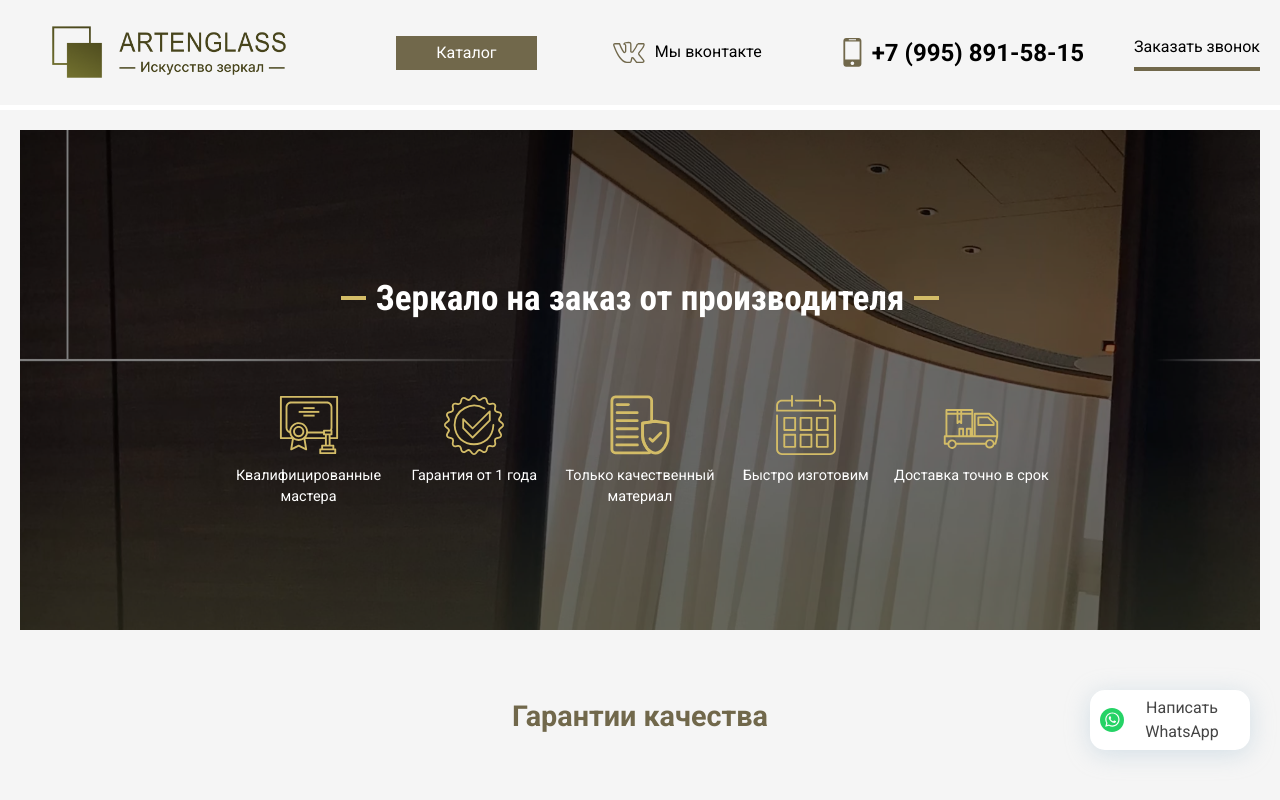
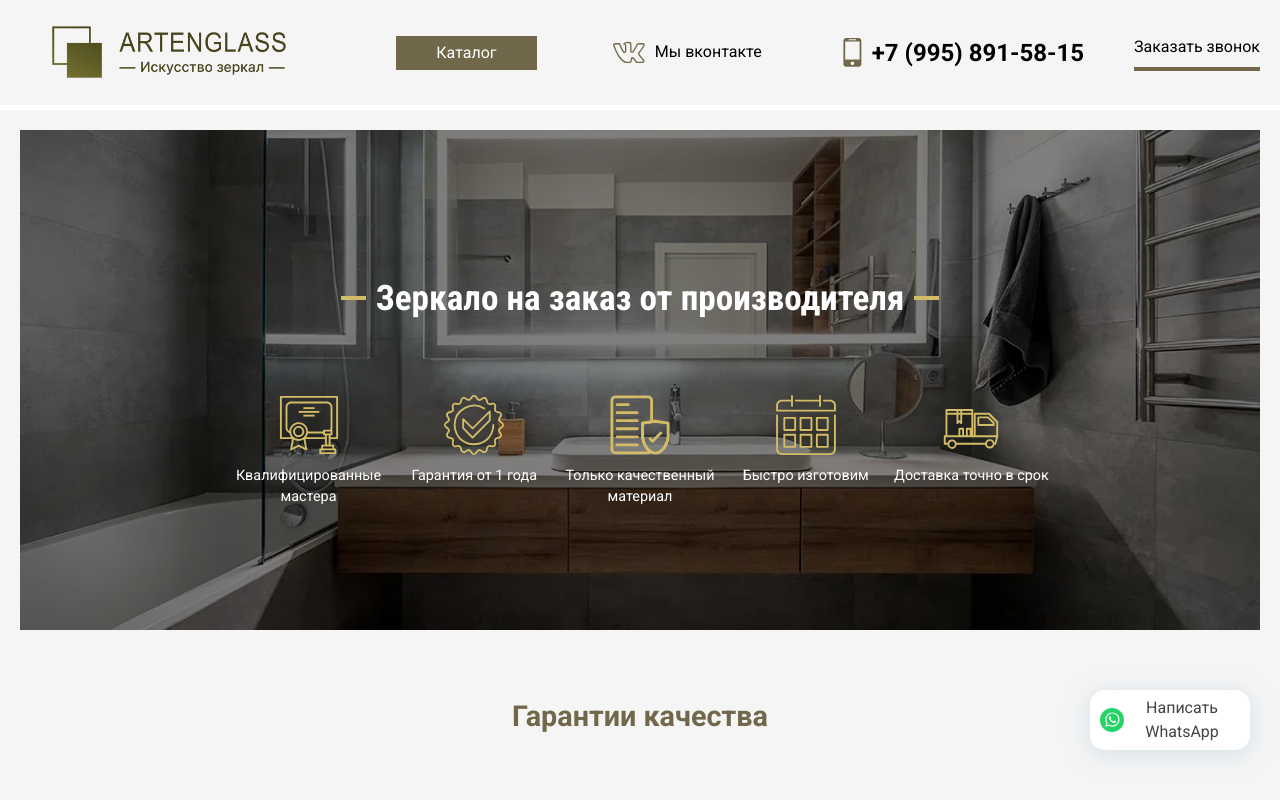
Before and after one commit to r1dex/nexttest, a Next.js app: page / in a window 1280 px wide. Shown: the top 800 px of the page. Built offline with nearby package versions, Linux system fonts and the light colour scheme.

Commit message:
new image hero

```diff
--- a/app/components/hero/hero.module.css
+++ b/app/components/hero/hero.module.css
@@ -6,7 +6,7 @@
 }
 
 .list{
-    background: url("../../../public/images/background.jpg") center center;
+    background: url("../../../public/images/background.webp") center center;
     background-size: cover;
     width: 100%;
     position: relative;
```
Also changed, not shown: public/images/background.webp (added).
